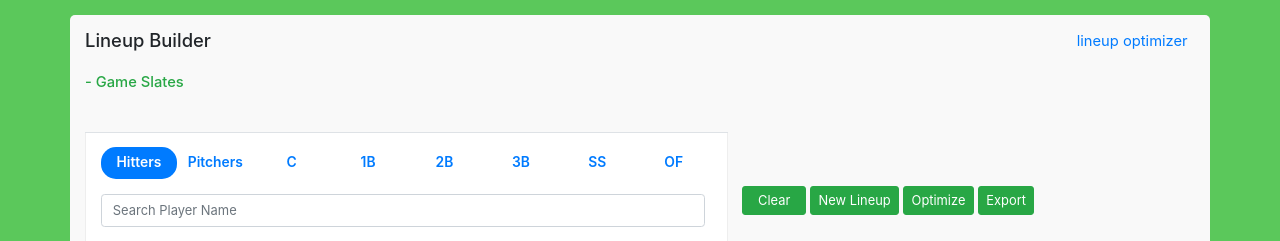
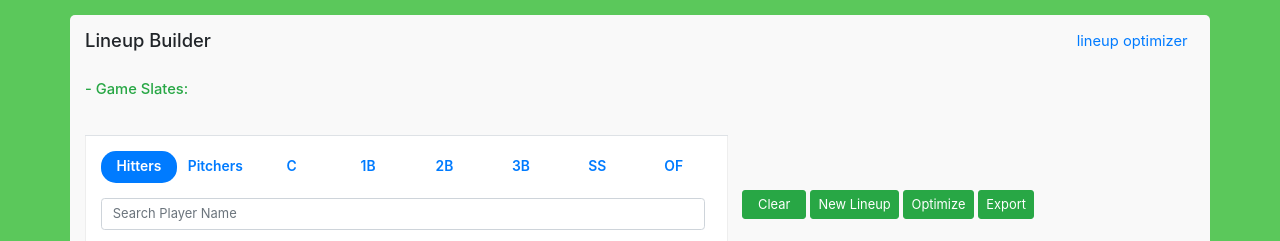
Before and after one commit to yonadav-labs/fantasy-mlb, a Django app: template templates/lineup-builder.html in a window 1280 px wide. Shown: the top 241 px of the page. Run offline with Django 3.2, Linux system fonts and the light colour scheme; the template is opened without the code that fills it, so the values that code supplies are empty; parts of the project's set-up code (start-up, migrations or seed data) failed here and were passed over; some libraries are stand-ins or nearby versions.

Commit message:
revise ux for builder

```diff
--- a/general/views.py
+++ b/general/views.py
@@ -164,6 +164,7 @@ def build_lineup(request):
             player = {}
         players.append({ 'pos':ii['pos'], 'player': player })
 
+    sum_proj = f'{sum_proj:.2f}'
     rem = (SALARY_CAP[ds] - sum_salary) / (ROSTER_SIZE[ds] - num_players) if ROSTER_SIZE[ds] != num_players else 0
     full = num_players == ROSTER_SIZE[ds]
 
--- a/templates/lineup-builder.html
+++ b/templates/lineup-builder.html
@@ -6,12 +6,13 @@
   <form id="frm-player" action="/export_lineups" method="POST">
     {% csrf_token %}
     <div class="row">
-      <div class="col-md-12 mb-4">
+      <div class="col-md-12">
         <h5 class="mb-4">Lineup Builder</h5>
         <a class="float-right mr-2" style="margin-top: -44px;" href="/lineup-optimizer">lineup optimizer</a>
-        <h6 class="text-success">- Game Slates</h6>
-        <div class="slate pl-3 pt-1 mb-2">
-        </div>
+        <h6 class="text-success float-left pt-2">- Game Slates: </h6>
+        <div class="slates float-left ml-3"></div>
+        <div class="clearfix"></div>
+        <div class="games mb-2 mt-4 pl-2"></div>
       </div>
       <input type="hidden" name="ds" id="ds">
       <div class="col-md-7 mb-4 pr-md-2">
--- a/templates/lineup-optimizer.html
+++ b/templates/lineup-optimizer.html
@@ -17,8 +17,7 @@
         <h6 class="text-success float-left pt-2">- Game Slates: </h6>
         <div class="slates float-left ml-3"></div>
         <div class="clearfix"></div>
-        <div class="games mb-2 mt-4 pl-2">
-        </div>
+        <div class="games mb-2 mt-4 pl-2"></div>
       </div>
       <input type="hidden" name="ds" id="ds">
       <div class="col-md-7 mb-4 pr-md-2">
```
